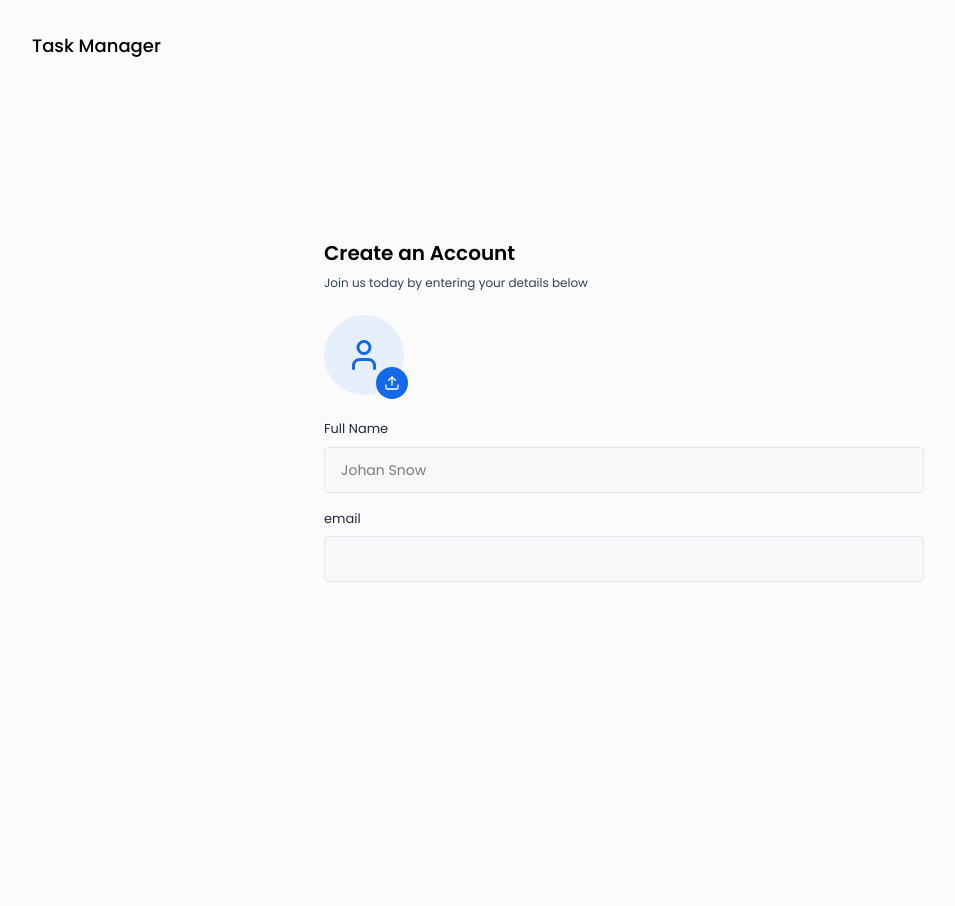
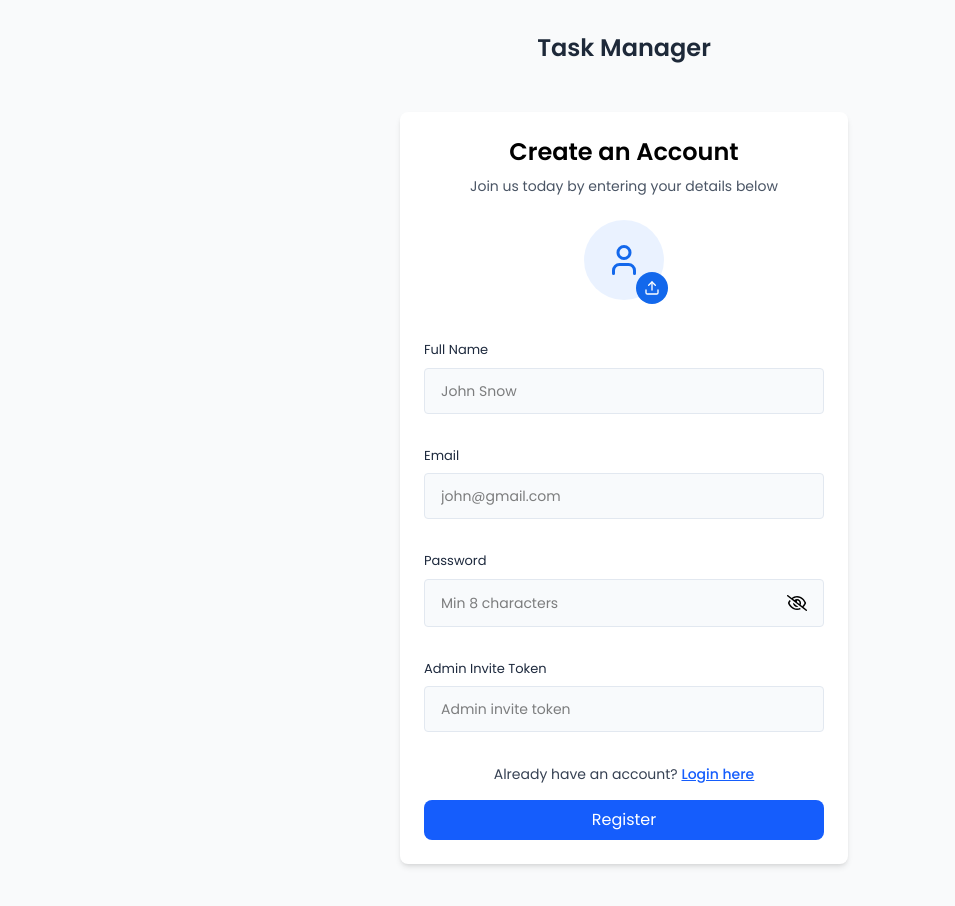
Before and after one commit to Ravinder125/TaskManager, a React (Vite) app in the folder frontend/: page /register in a window 1280 px wide. Shown: the top 906 px of the page, without its empty margins (16-971 px from the left). Before the commit the page ends 800 px from the top, so only its background shows below. Built offline with nearby package versions, Linux system fonts and the light colour scheme.

Commit message:
feat: enhance AuthLayout styling, add API paths, and improve ProfilePhotoSelector functionality

```diff
--- a/frontend/src/components/layouts/AuthLayout.jsx
+++ b/frontend/src/components/layouts/AuthLayout.jsx
@@ -1,16 +1,18 @@
-import React, { useState } from 'react'
+import React from 'react';
 
 const AuthLayout = ({ children }) => {
     return (
-        <div className='min-h-screen h-screen w-full md:w-[60] p-4 xl:px-12 xl:pt-8 xl:pb-12' >
-            <h1 className='text-lg font-medium text-black'>Task Manager</h1>
-            <div className='flex justify-center  md:items-center md:h-[calc(100%-1.125rem)]'>
-                <div className='max-w-[600px] w-full '>
+        <div className="min-h-screen w-full p-4 xl:px-12 xl:pt-8 xl:pb-12 bg-gray-50">
+            <h1 className="text-2xl font-semibold text-gray-800 mb-6 text-center">
+                Task Manager
+            </h1>
+            <div className="flex w-full justify-center items-center" style={{ height: 'calc(100% - 4rem)' }}>
+                <div className="max-w-md w-full">
                     {children}
                 </div>
             </div>
         </div>
-    )
-}
+    );
+};
 
-export default AuthLayout
+export default AuthLayout;
--- a/frontend/src/components/layouts/Inputs/ProfilePhotoSelector.jsx
+++ b/frontend/src/components/layouts/Inputs/ProfilePhotoSelector.jsx
@@ -1,7 +1,7 @@
 import React, { useRef, useState } from 'react';
 import { LuUser, LuUpload, LuTrash } from 'react-icons/lu';
 
-const ProfilePhotoSelector = () => {
+const ProfilePhotoSelector = ({ setProfilPic }) => {
     const inputRef = useRef(null);
     const [image, setImage] = useState()
     const [previewUrl, setPreviewUrl] = useState(null);
@@ -15,12 +15,14 @@ const ProfilePhotoSelector = () => {
             // Generate preview URL from the file
             const preview = URL.createObjectURL(file);
             setPreviewUrl(preview);
+            setProfilPic(file)
         };
     };
 
     const handleRemoveImage = () => {
         setImage(null);
         setPreviewUrl(null);
+        setProfilPic(null)
     }
 
     const onChooseFile = () => {
@@ -28,7 +30,8 @@ const ProfilePhotoSelector = () => {
     }
 
     return (
-        <div className='flex justfiy-center mb-6'>
+        <div className='w-full flex justify-center'>
+            <div className='mb-6'>
                 <input
                     type='file'
                     accept='image/*'
@@ -42,7 +45,7 @@ const ProfilePhotoSelector = () => {
 
                         <button
                             type='button'
-                        className='w-8 h-8 flex text-white justy-center items-center absolute -bottom-1 bg-primary rounded-full items-center justify-center -right-1 cursor-pointer '
+                            className='w-8 h-8 flex text-white items-center absolute -bottom-1 bg-primary rounded-full items-center justify-center -right-1 cursor-pointer '
                             onClick={onChooseFile}
                         >
                             <LuUpload />
@@ -52,11 +55,11 @@ const ProfilePhotoSelector = () => {
                         <img
                             src={previewUrl}
                             alt="profile photo"
-                        className='w-20 h-20  rounded-full object-cover object-position-center'
+                            className='w-20 h-20 object-cover rounded-full  '
                         />
                         <button
                             type='button'
-                        className='w-8 h-8 flex text-white justy-center items-center absolute -bottom-1 bg-red-500 rounded-full items-center justify-center -right-1 cursor-pointer '
+                            className='w-8 h-8 flex  text-white items-center absolute -bottom-1 bg-red-500 rounded-full items-center justify-center -right-1 cursor-pointer '
                             onClick={handleRemoveImage}
                         >
                             <LuTrash />
@@ -64,6 +67,7 @@ const ProfilePhotoSelector = () => {
                     </div>
                 )}
             </div>
+        </div>
     )
 }
 
--- a/frontend/src/pages/Auth/Login.jsx
+++ b/frontend/src/pages/Auth/Login.jsx
@@ -31,7 +31,7 @@ const Login = () => {
     };
     return (
         <AuthLayout>
-            <div className='lg:w-[70%] h-3/4 w-full h-92 flex flex-col justify-center'>
+            <div className='flex  flex-col justify-center  p-6 rounded-md shadow-md '>
                 <h3 className='text-xl font-semibold text-black'>Welcome</h3>
                 <p className='text-xs text-slate-700 mt-2 mb-6'>
                     Please Enter your details to log in
@@ -40,33 +40,35 @@ const Login = () => {
                 <form onSubmit={handleLogin}>
                     <Input
                         value={email}
-                        onChange={({ target }) => setEmail(target.value)}
                         label='Email Address'
                         placeholder='john@example.com'
                         type='email'
                         required={true}
+                        onChange={({ target }) => setEmail(target.value)}
                     />
                     <Input
                         value={password}
-                        onChange={({ target }) => setPassword(target.value)}
                         label='Password'
                         placeholder='Min 8 Characters'
                         type='password'
                         required={true}
+                        onChange={({ target }) => setPassword(target.value)}
                     />
 
                     {error && <p className='text-red-500 text-xs pb-2-5'>{error}</p>}
+
+                    <p className='text-[13px] text-slate-800 mt-3 mb-3 ' >
+                        Don't have an account? {" "}
+                        <Link to='/register' className='font-medium text-primary underline ' >
+                            Register
+                        </Link>
+
+                    </p>
 
                     <button type="submit" className='btn-primary'>
                         LOGIn
                     </button>
 
-                    <p className='text-[13px] text-slate-800 mt-3'>
-                        Don't have an account? {" "}
-                        <Link to='/register' className='font-medium text-primary underline' >
-                            Register
-                        </Link>
-                    </p>
                 </form>
             </div>
         </AuthLayout>
--- a/frontend/src/pages/Auth/Register.jsx
+++ b/frontend/src/pages/Auth/Register.jsx
@@ -1,52 +1,100 @@
 import React, { useState } from 'react'
 import { AuthLayout, Input, ProfilePhotoSelector } from '../../components/index';
 import { validateEmail } from '../../utils/helper';
+import { Link } from 'react-router-dom';
 
 const Register = () => {
     const [profilPic, setProfilPic] = useState(null);
     const [fullName, setFullName] = useState("");
     const [email, setEmail] = useState("");
     const [password, setPassword] = useState("");
-    const [adminInviteToken] = useState('');
+    const [adminInviteToken, setAdminInviteToken] = useState('');
 
     const [error, setError] = useState(null);
 
 
-    const handleRegister = () => {
+    const handleRegister = (e) => {
         e.preventDefault();
 
         if (!fullName) {
             setError('Please enter your full name')
+            return;
         }
         if (!password || password.length < 8) {
             setError('Please enter valid email')
+            return;
         }
         if (!validateEmail(email)) {
             setError('Please enter valid email')
+            return;
         }
+        setError("")
+
+        const formData = {
+            profilPic,
+            fullName,
+            email,
+            password,
+            adminInviteToken
+        }
+        console.log(formData)
     }
     return (
         <AuthLayout>
-            <div className='h-92 mt-6'>
-                <h3 className='text-xl text-black font-semibold'>Create an Account</h3>
-                <p className='text-xs text-slate-700 mt-2 mb-6'>Join us today by entering your details below</p>
+            <div className='mt-6 mx-auto bg-white p-6 rounded-lg shadow-md'>
+                <h3 className='text-2xl text-black font-semibold text-center'>Create an Account</h3>
+                <p className='text-sm text-gray-600 mt-2 mb-6 text-center'>Join us today by entering your details below</p>
 
-                <form onSubmit={handleRegister}>
+                <form onSubmit={handleRegister} className='space-y-4'>
                     <ProfilePhotoSelector
-
+                        setProfilPic={setProfilPic}
                     />
                     <Input
                         label='Full Name'
                         value={fullName}
-                        placeholder='Johan Snow'
+                        placeholder='John Snow'
+                        type='text'
+                        required={true}
+                        onChange={({ target }) => setFullName(target.value)}
+                    />
+                    <Input
+                        label='Email'
+                        value={email}
+                        placeholder='john@gmail.com'
                         type='email'
                         required={true}
+                        onChange={({ target }) => setEmail(target.value)}
                     />
                     <Input
-                        label='email'
+                        label='Password'
+                        value={password}
+                        placeholder='Min 8 characters'
+                        type='password'
+                        required={true}
+                        onChange={({ target }) => setPassword(target.value)}
                     />
+                    <Input
+                        label='Admin Invite Token'
+                        value={adminInviteToken}
+                        placeholder='Admin invite token'
+                        type='text'
+                        required={true}
+                        onChange={({ target }) => setAdminInviteToken(target.value)}
+                    />
+
+                    {error && <p className='text-red-500 text-sm text-center'>{error}</p>}
+
+                    <p className='text-center text-sm text-gray-700 mt-3'>
+                        Already have an account?{' '}
+                        <Link to='/login' className='font-medium text-blue-600 underline'>
+                            Login here
+                        </Link>
+                    </p>
+
+                    <button type="submit" className='w-full bg-blue-600 text-white py-2 px-4 rounded-lg hover:bg-blue-700 transition duration-200'>
+                        Register
+                    </button>
                 </form>
-
             </div>
         </AuthLayout>
     )
--- a/frontend/src/utils/apiPaths.js
+++ b/frontend/src/utils/apiPaths.js
@@ -0,0 +1,29 @@
+export const BASE_URL = "http://localhost:3000";
+
+// utils/api/paths.js
+export const API_PATHS = {
+    AUTH: {
+        REGISTER: "/api/v1/auth/register", // Register a new user (Admin or Employee)
+        LOGIN: "/api/v1/auth/login", // Authenticate user & return JWT token
+        GET_PROFILE: "/api/v1/auth/profile", // Get logged-in user details
+    },
+
+    USERS: {
+        GET_ALL_USERS: "/api/v1/users", // Get all users (Admin only)
+        GET_USER_BY_ID: (userId) => `/api/v1/users/${userId}`, // Get user by ID,
+        CREATE_USER: "/api/v1/users", // Create a new user (Admin only)
+        UPDATE_USER: (userId) => `/api/v1/users/${userId}`, // Update user details
+        DELETE_USER: (userId) => `/api/v1/users/${userId}`, // Delete a user
+    },
+
+    DASHBOARD: {
+        GET_DASHBOARD_DATA: "/api/v1/dashboard/dashboard-data/", // Get Dashboard Data
+        GET_USER_DASHBOARD_DATA: "/api/v1/dashboard/dashboard-data/", // Get Dashboard Data
+    },
+
+    TASKS: {
+        GET_ALL_TASKS: "/api/v1/tasks", // Get all tasks (Admin: all, User: only assigned tasks)
+    }
+}
+
+seconds: 7, 140
```
Lines whose indentation alone changed are shown as unchanged.
